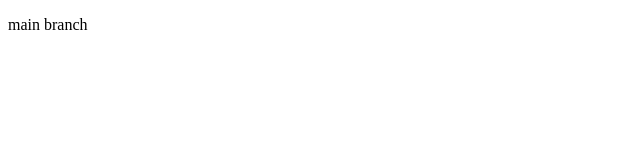
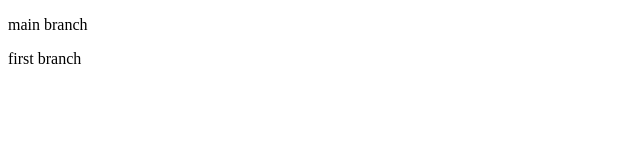
Before and after one commit to ahmedtaa/testbranch, a plain HTML site: page index.html in a window 1280 px wide. Shown: the full height of the page, 0-640 px from the left. Drawn offline with Linux system fonts and the light colour scheme.

Commit message:
first branch

```diff
--- a/index.html
+++ b/index.html
@@ -10,6 +10,7 @@
 
 <body>
     <p>main branch</p>
+    <p>first branch</p>
 </body>
 
 </html>
```
